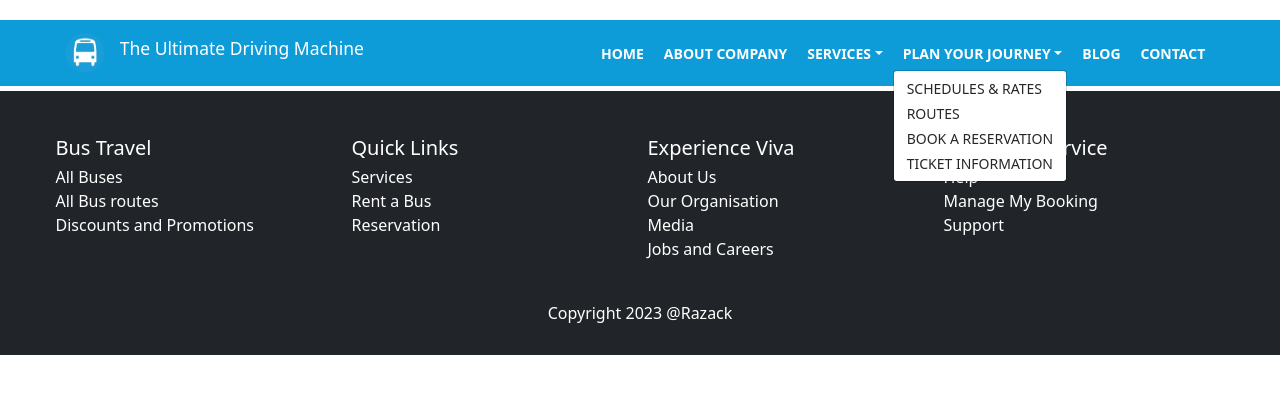
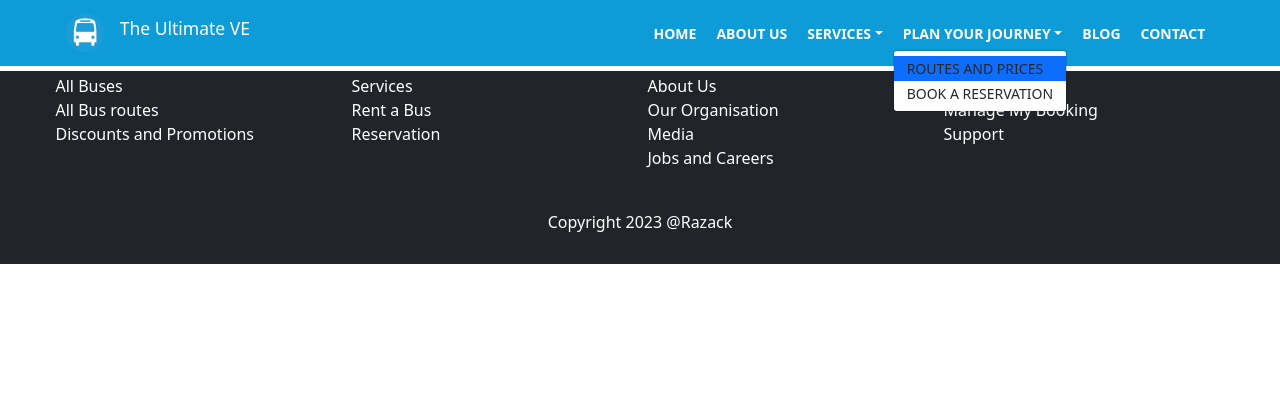
Before and after one commit to razack00/viva, a React (Create React App) app: page / in a window 1280 px wide. Both pictures are taken after a click on the button "PLAN YOUR JOURNEY". Shown: the top 394 px of the page. Built offline with nearby package versions, Linux system fonts and the light colour scheme; data requests are answered from the project's data file.

Commit message:
work on responsiveness

```diff
--- a/src/components/NavBar.js
+++ b/src/components/NavBar.js
@@ -7,19 +7,23 @@ import { LinkContainer } from 'react-router-bootstrap';
 function NavBar() {
   return (
     <>
-      <div className='p-3'style={{background: "#fff"}}></div>
-      <Navbar className='p-3' expand="lg" style={{background: "#0E9CD8", borderBottom: " 5px solid #fff"}}>
+      <Navbar
+      className='p-3 w-100'
+      expand="md"
+      style={{background: "#0E9CD8", zIndex: "888", position: "fixed", top: '0', borderBottom: " 5px solid #fff"}}>
         <Container fluid className='d-flex container'>
-          <Navbar.Brand href="#home">
+        <LinkContainer to="viva-Express">
+        <Navbar.Brand href="#home">
             <Row>
               <Col style={{height:"fit-content"}}>
                 <img src= {process.env.PUBLIC_URL + '/images/bglogo.jpg'} alt='logo' width="40px" className='mt-0'></img>
               </Col>
               <Col className='m-auto'>
-                <span className="hero-moto flex fs-3 text-white"><p>The <b>Ultimate</b> Driving Machine</p></span>
+                <span className="hero-moto flex fs-3 text-white"><p>The <b>Ultimate</b> VE </p></span>
               </Col>
             </Row>
           </Navbar.Brand>
+        </LinkContainer>
           <Navbar.Toggle aria-controls="basic-navbar-nav border-white bg-white" />
           <Navbar.Collapse id="basic-navbar-nav">
             <Nav className="me-auto w-100 justify-content-end">
@@ -27,7 +31,7 @@ function NavBar() {
                 <Nav.Link className='nav-item'>HOME</Nav.Link>
               </LinkContainer>
               <LinkContainer to="/about">
-                <Nav.Link>ABOUT COMPANY</Nav.Link>
+                <Nav.Link>ABOUT US</Nav.Link>
               </LinkContainer>
               <NavDropdown title="SERVICES" id="basic-nav-dropdown" renderMenuOnMount={true}>
               <LinkContainer to="/about">
@@ -38,16 +42,14 @@ function NavBar() {
               </LinkContainer>
               </NavDropdown>
               <NavDropdown title="PLAN YOUR JOURNEY" id="basic-nav-dropdown" renderMenuOnMount={true}>
-                <NavDropdown.Item href="#action/3.1">SCHEDULES & RATES</NavDropdown.Item>
-                <NavDropdown.Item href="#action/3.2">
-                  ROUTES
-                </NavDropdown.Item>
+                <LinkContainer to="/">
+                  <NavDropdown.Item>
+                    ROUTES AND PRICES
+                  </NavDropdown.Item>
+                </LinkContainer>
                 <LinkContainer to="reservation">
                   <NavDropdown.Item>BOOK A RESERVATION</NavDropdown.Item>
                 </LinkContainer>
-                <NavDropdown.Item href="#action/3.4">
-                  TICKET INFORMATION
-                </NavDropdown.Item>
               </NavDropdown>
               <LinkContainer to="/blog">
                 <Nav.Link>BLOG</Nav.Link>
```
